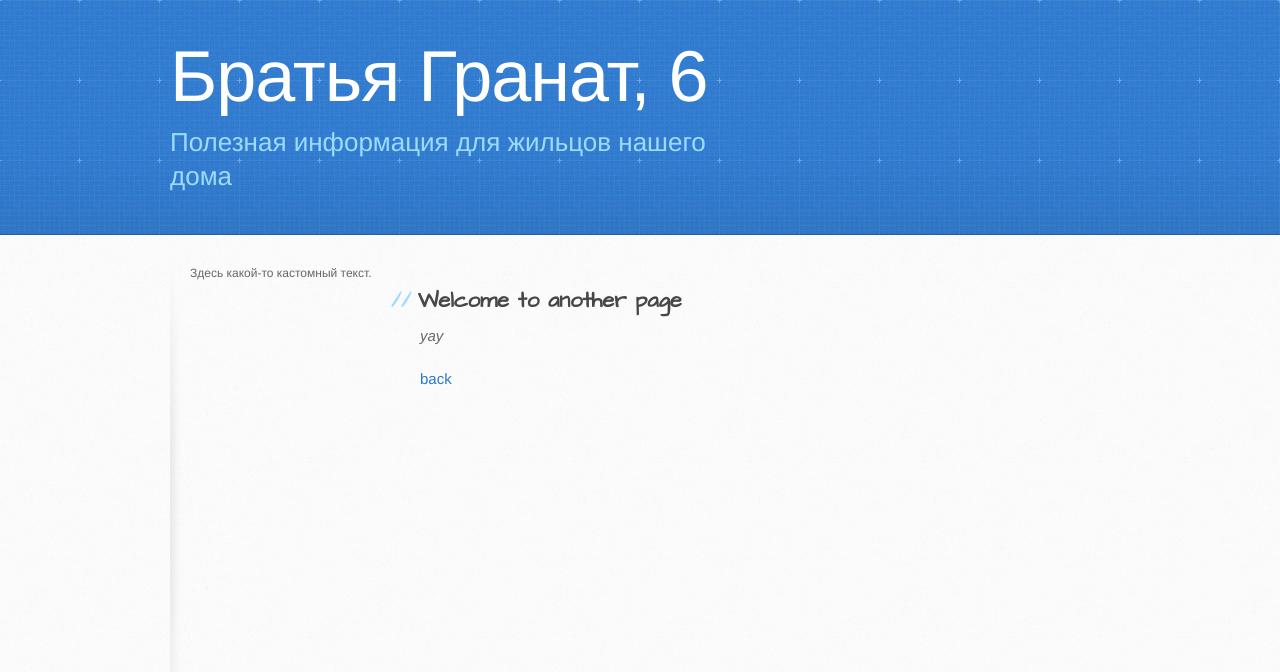
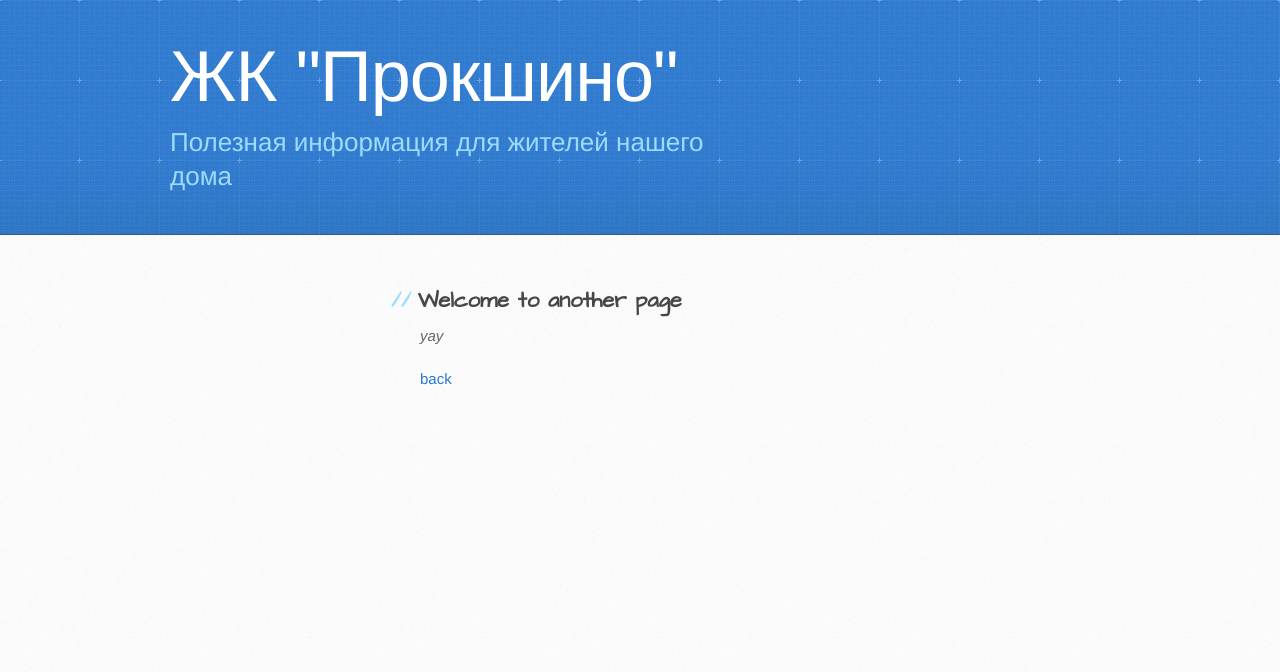
Before and after one commit to p9g45prc8g-png/sosedi, a Jekyll site: the page built from another-page.md, in a window 1280 px wide. Shown: the top 672 px of the page. Built offline with Jekyll 4.4.1, drawn with Linux system fonts in a browser that asks for light colours; some web fonts are replaced; our own code applies the rules of GitHub Pages for plain Markdown files.

Commit message:
Playing with links

```diff
--- a/_config.yml
+++ b/_config.yml
@@ -1,5 +1,5 @@
-title: Братья Гранат, 6
-description: Полезная информация для жильцов нашего дома
+title: ЖК "Прокшино"
+description: Полезная информация для жителей нашего дома
 show_downloads: true
 google_analytics:
 theme: jekyll-theme-architect
--- a/_layouts/default.html
+++ b/_layouts/default.html
@@ -40,7 +40,7 @@
           {{ content }}
         </section>
 
-        <aside id="sidebar">
+<!--        <aside id="sidebar">-->
 <!--          {% if site.show_downloads %}-->
 <!--            <a href="{{ site.github.zip_url }}" class="button">-->
 <!--              <small>Download</small>-->
@@ -56,8 +56,8 @@
 <!--            <p class="repo-owner"><a href="{{ site.github.repository_url }}">{{ site.github.repository_name }}</a> is maintained by <a href="{{ site.github.owner_url }}">{{ site.github.owner_name }}</a>.</p>-->
 <!--          {% endif %}-->
 
-          <p>Здесь какой-то кастомный текст.</p>
-        </aside>
+<!--          <p>Здесь какой-то кастомный текст.</p>-->
+<!--        </aside>-->
       </div>
     </div>
 
```
Also changed, not shown: index.md (+5 -0 lines).
